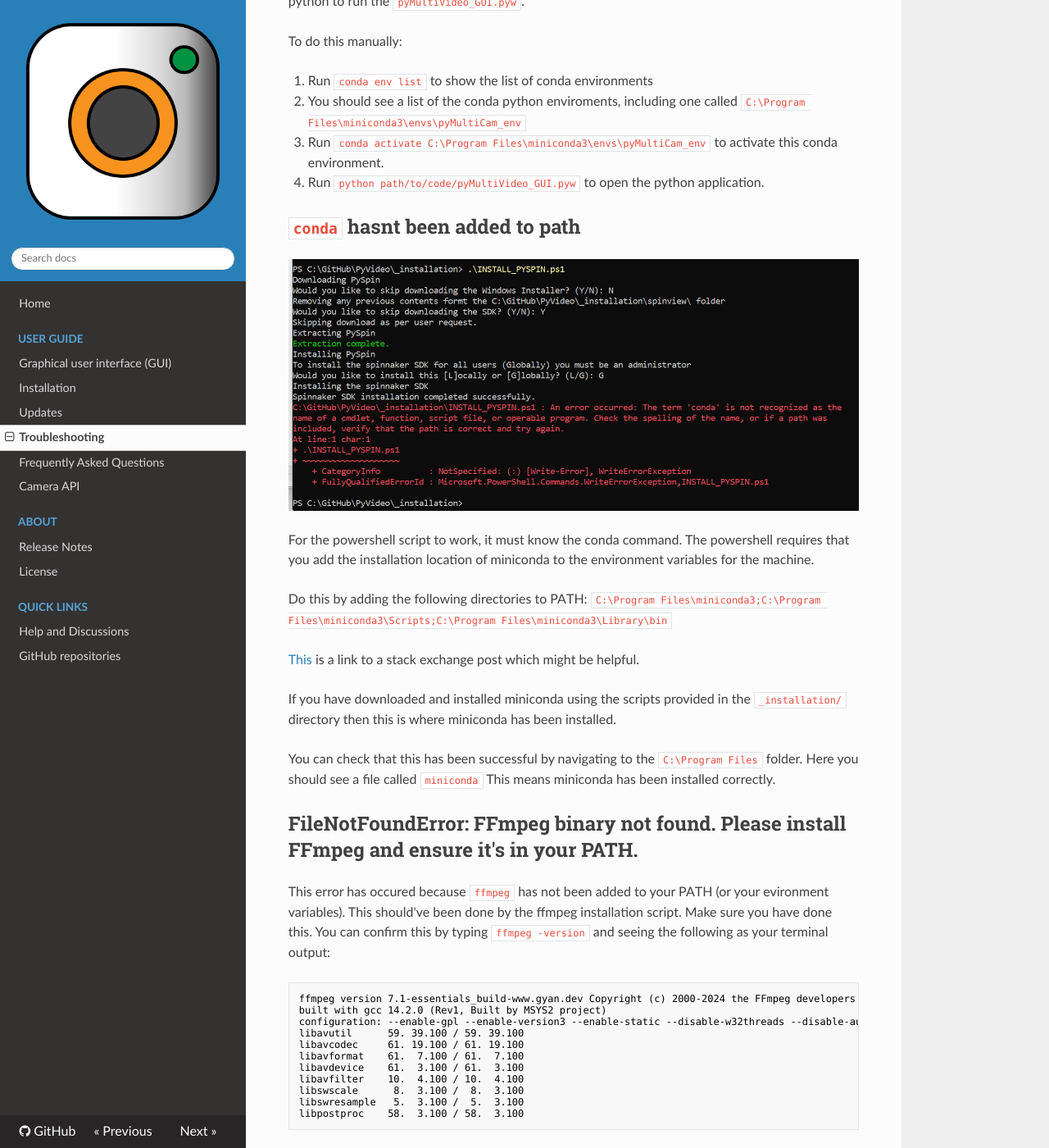
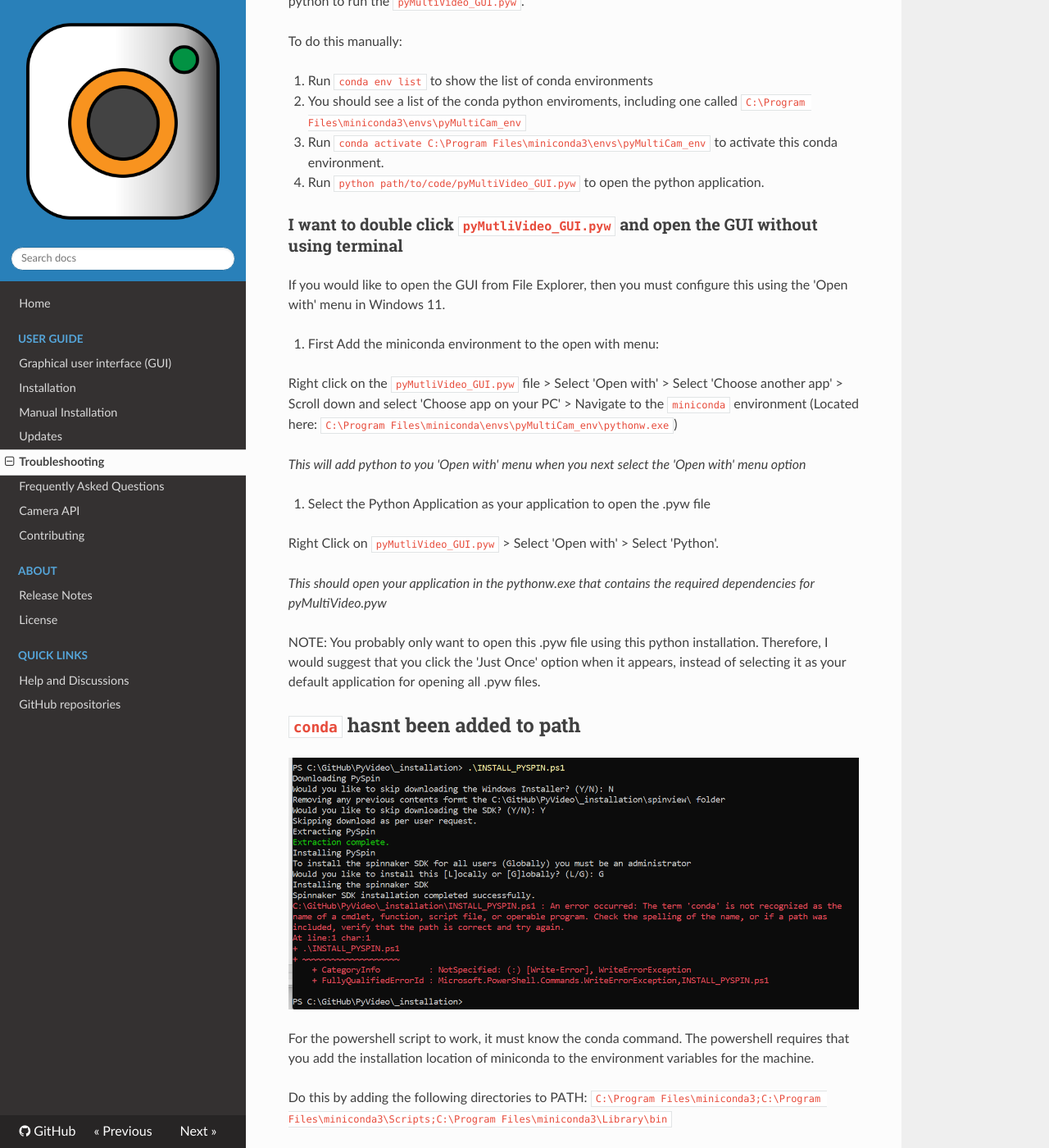
Before and after one commit to pyMultiVideo/docs, an MkDocs documentation site: the page built from docs/user-guide/troubleshooting.md, in a window 1280 px wide and 1400 px high, scrolled down 936 px. Shown: the whole window at 82% size. Built offline with MkDocs 1.6.1, drawn with Linux system fonts in a browser that asks for light colours; nearby versions of some CDN libraries.

Commit message:
Added manual installation instructions.

```diff
--- a/docs/user-guide/troubleshooting.md
+++ b/docs/user-guide/troubleshooting.md
@@ -3,6 +3,7 @@
 When you are first running the applicaiton a firewall could warning for running the python executable.
 
 ![fire-wall-screen](/media/python-firewall.png)
+
 
 
 ## Can't open the GUI
@@ -18,6 +19,25 @@ To do this manually:
 3. Run `conda activate C:\Program Files\miniconda3\envs\pyMultiCam_env` to activate this conda environment.
 4. Run `python path/to/code/pyMultiVideo_GUI.pyw` to open the python application.
 
+
+### I want to double click `pyMutliVideo_GUI.pyw` and open the GUI without using terminal
+
+If you would like to open the GUI from File Explorer, then you must configure this using the 'Open with' menu in Windows 11.
+
+1. First Add the miniconda environment to the open with menu:
+
+Right click on the `pyMutliVideo_GUI.pyw` file > Select 'Open with' > Select 'Choose another app' > Scroll down and select 'Choose app on your PC' > Navigate to the `miniconda` environment (Located here: `C:\Program Files\miniconda\envs\pyMultiCam_env\pythonw.exe`)
+
+*This will add python to you 'Open with' menu when you next select the 'Open with' menu option*
+
+2. Select the Python Application as your application to open the .pyw file
+
+
+Right Click on `pyMutliVideo_GUI.pyw` > Select 'Open with' > Select 'Python'.
+
+*This should open your application in the pythonw.exe that contains the required dependencies for pyMultiVideo.pyw*
+
+NOTE: You probably only want to open this .pyw file using this python installation. Therefore, I would suggest that you click the 'Just Once' option when it appears, instead of selecting it as your default application for opening all .pyw files.
 
 ## `conda` hasnt been added to path
 
--- a/mkdocs.yml
+++ b/mkdocs.yml
@@ -19,11 +19,12 @@ nav:
 - User Guide:
     - Graphical user interface (GUI): user-guide/graphical-user-interface.md
     - Installation: user-guide/installation.md
+    - Manual Installation : user-guide/manual-installation.md
     - Updates: user-guide/updates.md
     - Troubleshooting: user-guide/troubleshooting.md
     - Frequently Asked Questions: user-guide/faqs.md
     - Camera API: user-guide/camera-api.md
-
+- Contributing: contributing.md
 
 - About:
     - Release Notes: about/release-notes.md
--- a/readthedocs.yml
+++ b/readthedocs.yml
@@ -5,7 +5,7 @@ version: 2
 build:
   os: ubuntu-20.04
   tools:
-    python: "3.9"
+    python: "3.12"
 
 mkdocs:
   configuration: mkdocs.yml
```
Also changed, not shown: docs/user-guide/manual-installation.md (added, +41 -0 lines), docs/contributing.md (added).
